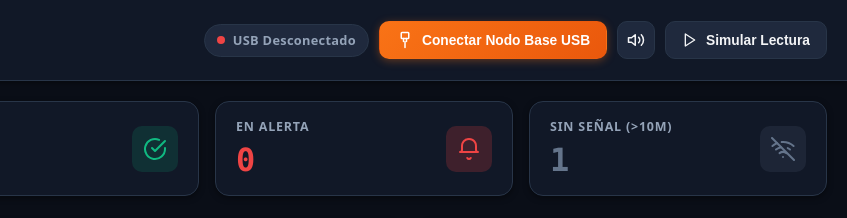
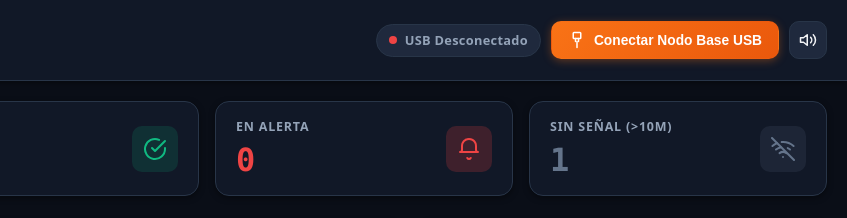
Before and after one commit to JuanFigueredoGuardia/GuardiaFire-Forestal, a website built with Vite: page index.html in a window 1280 px wide. Shown: the top 218 px of the page, 433-1280 px from the left. Built offline with nearby package versions, Linux system fonts and the light colour scheme.

Commit message:
refactor: remove simulation test feature
Remove the hardware simulation button and related logic as it is no longer required for the production dashboard. Updated documentation to reflect the removal.

```diff
--- a/index.html
+++ b/index.html
@@ -108,14 +108,6 @@
           <line x1="17" y1="9" x2="23" y2="15"></line>
         </svg>
       </button>
-
-      <!-- Botón de Simulación de Prueba -->
-      <button class="btn btn-secondary" id="btn-sim-reading" onclick="simulateTestReading()" title="Genera una trama de prueba sin hardware conectado">
-        <svg width="16" height="16" viewBox="0 0 24 24" fill="none" stroke="currentColor" stroke-width="2" stroke-linecap="round" stroke-linejoin="round">
-          <polygon points="5 3 19 12 5 21 5 3"></polygon>
-        </svg>
-        <span>Simular Lectura</span>
-      </button>
     </div>
   </header>
 
@@ -1534,40 +1526,6 @@
     }
 
     // =========================================================================
-    // MODO DE SIMULACIÓN PARA PRUEBAS SIN HARDWARE FÍSICO
-    // =========================================================================
-    let simCounter = 1;
-    function simulateTestReading() {
-      initAudioContext();
-
-      // Elegir un nodo de la lista o usar "0001"
-      const targetId = nodesRegistry.length > 0 ? nodesRegistry[0].node_id : "0001";
-
-      // Simular con 25% de probabilidad una lectura de alarma para probar la interfaz
-      const triggerAlarm = Math.random() < 0.35;
-
-      const mockJson = {
-        type: "reading",
-        reading: {
-          node_id: targetId,
-          mq5: triggerAlarm ? 2150 : Math.floor(380 + Math.random() * 150),
-          temperature_c: triggerAlarm ? 58.4 : Number((24 + Math.random() * 8).toFixed(1)),
-          battery_percent: triggerAlarm ? 18 : Math.floor(70 + Math.random() * 28),
-          battery_voltage: Number((3.7 + Math.random() * 0.45).toFixed(2)),
-          alarm: triggerAlarm,
-          counter: simCounter++
-        },
-        gateway: {
-          rssi: -90 - Math.floor(Math.random() * 15),
-          snr: Number((6.0 + Math.random() * 4.0).toFixed(1))
-        }
-      };
-
-      logSerial("[SIMULADOR] Inyectando trama de prueba generada:", "data");
-      processIncomingData(mockJson);
-    }
-
-    // =========================================================================
     // UTILIDADES
     // =========================================================================
     function escapeHtml(str) {
```
Also changed, not shown: README.md.
